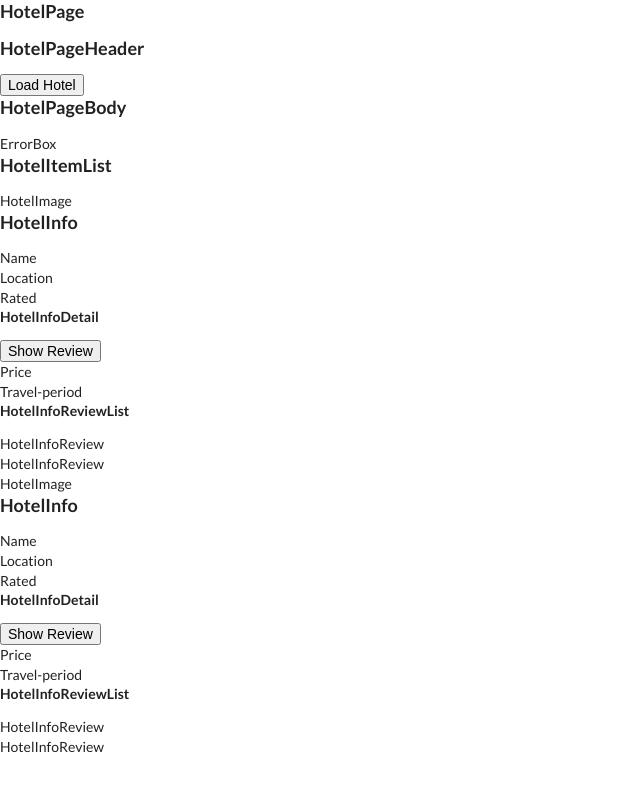
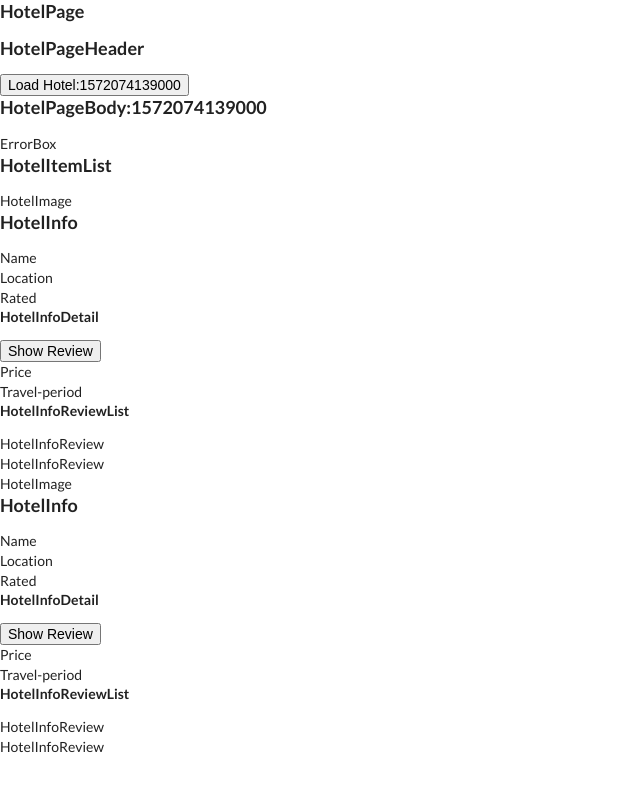
Before and after one commit to wonder13662/coding-test-holiday-pirates, a React (Create React App) app: page / in a window 1280 px wide. Shown: the top 792 px of the page, without its empty margins (0-640 px from the left). Built offline with nearby package versions, Linux system fonts and the light colour scheme.

Commit message:
Add context to hotel list loading process

```diff
--- a/src/components/HotelPage/Body.js
+++ b/src/components/HotelPage/Body.js
@@ -1,15 +1,22 @@
 import React from "react";
 import ErrorBox from "./ErrorBox";
 import HotelItemList from "./HotelItemList";
+import { HotelItemListContext } from "./hotel-item-list-context";
 
 class HotelPageBody extends React.Component {
   render() {
     return (
-      <div>
-        <h3>HotelPageBody</h3>
-        <ErrorBox />
-        <HotelItemList />
-      </div>
+      <HotelItemListContext.Consumer>
+        {({ lastUpdated }) => {
+          return (
+            <div>
+              <h3>HotelPageBody:{lastUpdated}</h3>
+              <ErrorBox />
+              <HotelItemList />
+            </div>
+          );
+        }}
+      </HotelItemListContext.Consumer>
     );
   }
 }
--- a/src/components/HotelPage/Header.js
+++ b/src/components/HotelPage/Header.js
@@ -2,6 +2,7 @@ import React from "react";
 import fakeApi from "../../api/holiday-pirates-fake-api";
 import { hotel_list } from "../../mockup/hotel-list";
 import { review_list } from "../../mockup/hotel-review-list";
+import { HotelItemListContext } from "./hotel-item-list-context";
 
 class HotelPageHeader extends React.Component {
   fetchSampleDatas() {
@@ -28,16 +29,40 @@ class HotelPageHeader extends React.Component {
     // this.fetchSampleDatas();
     console.log("hotel_list:", hotel_list);
     console.log("review_list:", review_list);
+
+    // lastUpdated: null,
+    // update: () => {}
   }
 
   render() {
     return (
-      <div>
-        <h3>HotelPageHeader</h3>
-        <button>Load Hotel</button>
-      </div>
+      <HotelItemListContext.Consumer>
+        {({ lastUpdated, update }) => {
+          return (
+            <div>
+              <h3>HotelPageHeader</h3>
+              <button onClick={update}>Load Hotel:{lastUpdated}</button>
+            </div>
+          );
+        }}
+      </HotelItemListContext.Consumer>
     );
   }
+
+  /*
+  render() {
+    return (
+      <HotelItemListContext.Consumer>
+        <div>
+          <h3>HotelPageHeader</h3>
+          {({ lastUpdated, update }) => (
+            <button onClick={update}>Load Hotel:{lastUpdated}</button>
+          )}
+        </div>
+      </HotelItemListContext.Consumer>
+    );
+  }
+  */
 }
 
 export default HotelPageHeader;
--- /dev/null
+++ b/src/components/HotelPage/hotel-item-list-context.js
@@ -0,0 +1,6 @@
+import React from "react";
+
+export const HotelItemListContext = React.createContext({
+  lastUpdated: null,
+  update: () => {}
+});
--- a/src/components/HotelPage/index.js
+++ b/src/components/HotelPage/index.js
@@ -1,15 +1,33 @@
 import React from "react";
 import Header from "./Header";
 import Body from "./Body";
+import { HotelItemListContext } from "./hotel-item-list-context";
 
 class HotelPage extends React.Component {
+  constructor(props) {
+    super(props);
+
+    this.updateHotelListVersion = () => {
+      this.setState(state => ({
+        lastUpdated: Date.now()
+      }));
+    };
+
+    this.state = {
+      lastUpdated: Date.now(),
+      update: this.updateHotelListVersion
+    };
+  }
+
   render() {
     return (
-      <div>
-        <h3>HotelPage</h3>
-        <Header />
-        <Body />
-      </div>
+      <HotelItemListContext.Provider value={this.state}>
+        <div>
+          <h3>HotelPage</h3>
+          <Header />
+          <Body />
+        </div>
+      </HotelItemListContext.Provider>
     );
   }
 }
```
